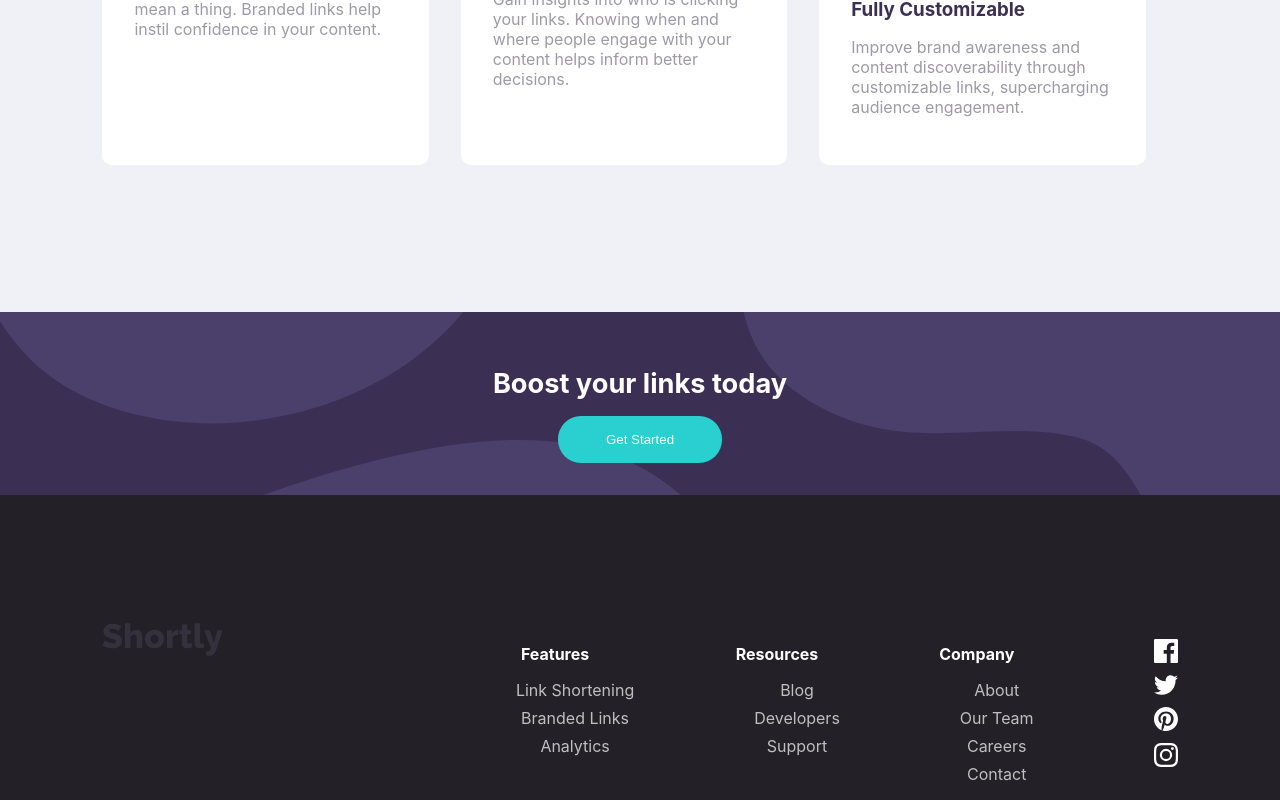
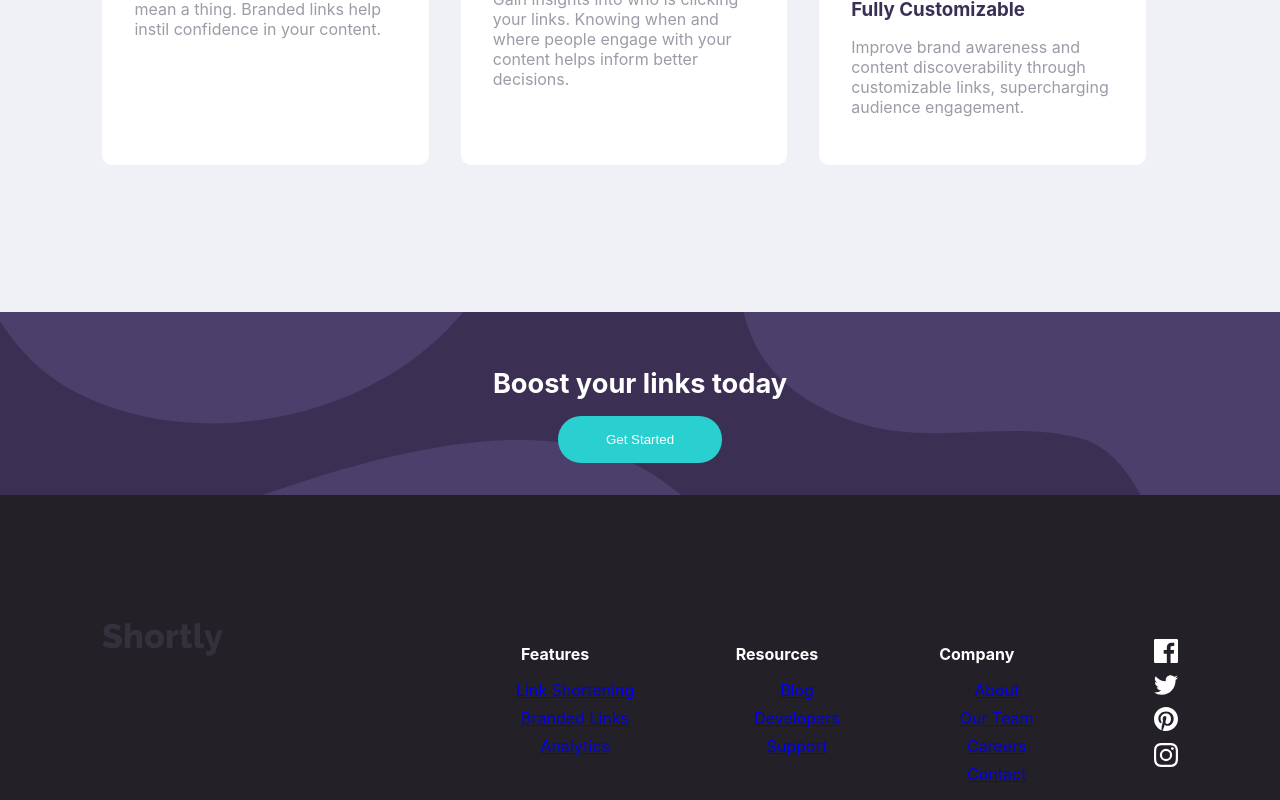
Before and after one commit to Gemcreation/shorteningweb, a React (Create React App) app: page / in a window 1280 px wide. Shown: the part 1260-2060 px from the top of the page. Built offline with nearby package versions, Linux system fonts and the light colour scheme.

Commit message:
footer side added

```diff
--- a/src/component/Footer.jsx
+++ b/src/component/Footer.jsx
@@ -1,4 +1,4 @@
-
+import React from "react";
 import headerLogo from "../assets/images/logo.svg";
 import facebook from "../assets/images/icon-facebook.svg";
 import twitter from "../assets/images/icon-twitter.svg";
@@ -6,13 +6,12 @@ import pinterest from "../assets/images/icon-pinterest.svg";
 import instagram from "../assets/images/icon-instagram.svg";
 
 const Footer = () => {
-
-    return(
+  return (
     <footer className="footer">
       <div className="footer-links">
         <div className="brand">
           <a href="/">
-                        <img src={headerLogo} className="site-header" alt="Room logo" />
+            <img src={headerLogo} className="site-header" alt="Shortly logo" />
           </a>
         </div>
 
@@ -20,44 +19,93 @@ const Footer = () => {
           <div>
             <h4>Features</h4>
             <ul>
-                  <li>Link Shortening</li>
-                  <li>Branded Links</li>
-                  <li>Analytics</li>
+              <li>
+                <a href="#features">Link Shortening</a>
+              </li>
+              <li>
+                <a href="#features">Branded Links</a>
+              </li>
+              <li>
+                <a href="#features">Analytics</a>
+              </li>
             </ul>
           </div>
 
           <div>
             <h4>Resources</h4>
             <ul>
-                  <li>Blog</li>
-                  <li>Developers</li>
-                  <li>Support</li>
+              <li>
+                <a href="#resources">Blog</a>
+              </li>
+              <li>
+                <a href="#resources">Developers</a>
+              </li>
+              <li>
+                <a href="#resources">Support</a>
+              </li>
             </ul>
           </div>
 
           <div>
             <h4>Company</h4>
             <ul>
-                  <li>About</li>
-                  <li>Our Team</li>
-                  <li>Careers</li>
-                  <li>Contact</li>
+              <li>
+                <a href="#company">About</a>
+              </li>
+              <li>
+                <a href="#company">Our Team</a>
+              </li>
+              <li>
+                <a href="#company">Careers</a>
+              </li>
+              <li>
+                <a href="#company">Contact</a>
+              </li>
             </ul>
           </div>
-              {/* socail media handles */}
+
+          {/* Social media handles */}
           <div>
             <ul>
               <li>
-                    <a href=""><img src={facebook} alt="facebook" /></a>
+                <a
+                  href="https://facebook.com"
+                  target="_blank"
+                  rel="noopener noreferrer"
+                  aria-label="Facebook"
+                >
+                  <img src={facebook} alt="Facebook" />
+                </a>
               </li>
               <li>
-                    <a href=""><img src={twitter} alt="twitter" /></a>
+                <a
+                  href="https://twitter.com"
+                  target="_blank"
+                  rel="noopener noreferrer"
+                  aria-label="Twitter"
+                >
+                  <img src={twitter} alt="Twitter" />
+                </a>
               </li>
               <li>
-                    <a href=""><img src={pinterest} alt="pinterest" /></a>
+                <a
+                  href="https://pinterest.com"
+                  target="_blank"
+                  rel="noopener noreferrer"
+                  aria-label="Pinterest"
+                >
+                  <img src={pinterest} alt="Pinterest" />
+                </a>
               </li>
               <li>
-                    <a href=""><img src={instagram} alt="instagram" /></a>
+                <a
+                  href="https://instagram.com"
+                  target="_blank"
+                  rel="noopener noreferrer"
+                  aria-label="Instagram"
+                >
+                  <img src={instagram} alt="Instagram" />
+                </a>
               </li>
             </ul>
           </div>
@@ -65,6 +113,6 @@ const Footer = () => {
       </div>
     </footer>
   );
-}
+};
 
 export default Footer;
--- a/src/component/HeroSection.jsx
+++ b/src/component/HeroSection.jsx
@@ -1,13 +1,14 @@
-
+import React from "react";
 import heroImg from "../assets/images/illustration-working.svg";
 
 const HeroSection = () => {
-
-    return(
+  return (
     <section className="hero">
       <div className="hero-content">
         <h1>More than just shorter links</h1>
-            <p>Build your brand’s recognition and get detailed <br></br> insights on how your links are performing.
+        <p>
+          Build your brand's recognition and get detailed insights on how your
+          links are performing.
         </p>
         <button>Get Started</button>
       </div>
@@ -16,9 +17,8 @@ const HeroSection = () => {
       <div className="hero-image">
         <img src={heroImg} alt="Working Illustration" />
       </div>
-          {/* I dont later make use of this hero image because it's not working well for what i need to fo. So instead i use it as a backgroung image on and it works fine for me */}
     </section>
   );
-}
+};
 
 export default HeroSection;
```
Lines whose indentation alone changed are shown as unchanged.
